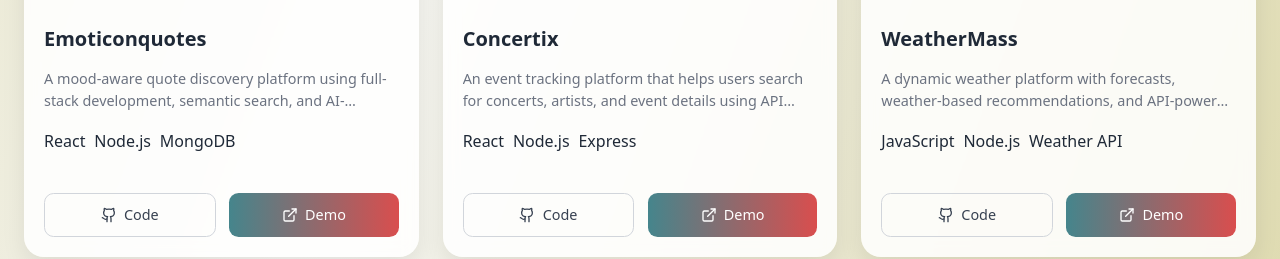
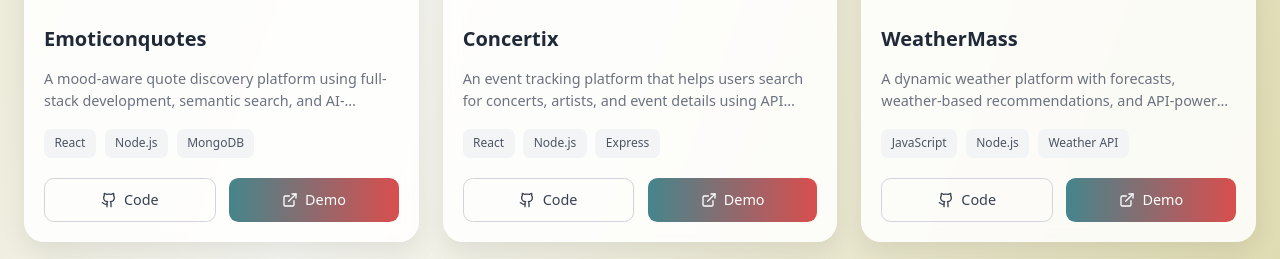
Before and after one commit to Emya101/Personal-Portfolio, a React (Vite) app: page /project in a window 1280 px wide. Shown: the part 2460-2719 px from the top of the page. Built offline with nearby package versions, Linux system fonts and the light colour scheme.

Commit message:
fix: change classname for TechTag

```diff
--- a/src/Components/Project.jsx
+++ b/src/Components/Project.jsx
@@ -253,7 +253,7 @@ export function Project() {
 
                                 <div className={styles.smallTechList}>
                                     {project.technologies.slice(0, 3).map((tech, idx) => (
-                                        <span key={idx} className={styles.smallTechList}>
+                                        <span key={idx} className={styles.smallTechTag}>
                                             {tech}
                                         </span>
                                     ))}
```
